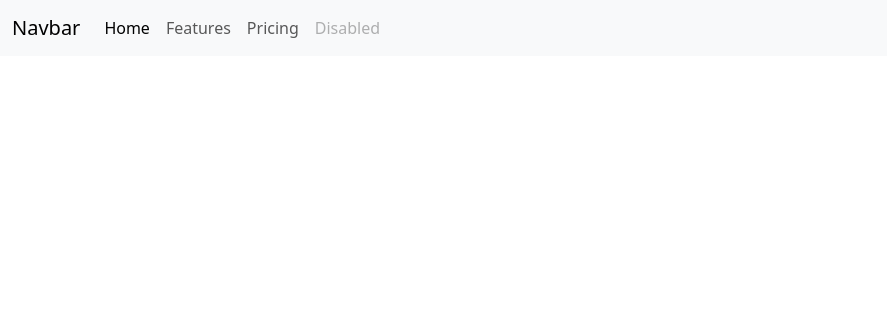
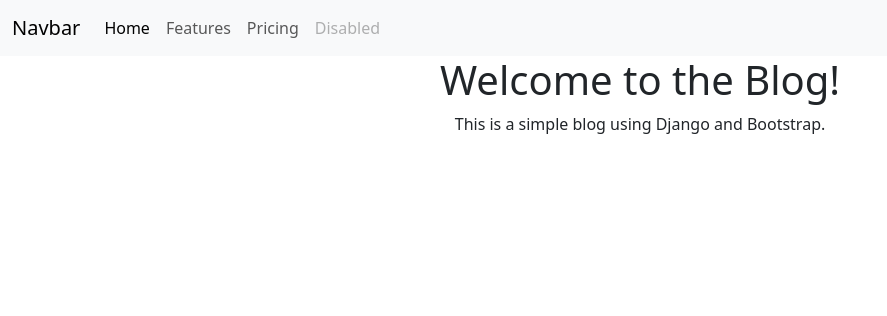
Before and after one commit to vishalnagda1/django-i18n, a Django app: page /en/ in a window 1280 px wide. Shown: the top 316 px of the page, without its empty margins (0-887 px from the left). Run offline with Django 5.2, Linux system fonts and the light colour scheme; data that the repository does not hold is empty.

Commit message:
add sample text in the index template

```diff
--- a/templates/index.html
+++ b/templates/index.html
@@ -1,6 +1,10 @@
 {% extends "base.html" %}
 
 {% block content %}
+    <div class="container text-center">
+        <h1>Welcome to the Blog!</h1>
+        <p>This is a simple blog using Django and Bootstrap.</p>
+    </div>
     <div class="container">
         {% for post in posts %}
         <div class="card" style="width: 18rem;">
```
